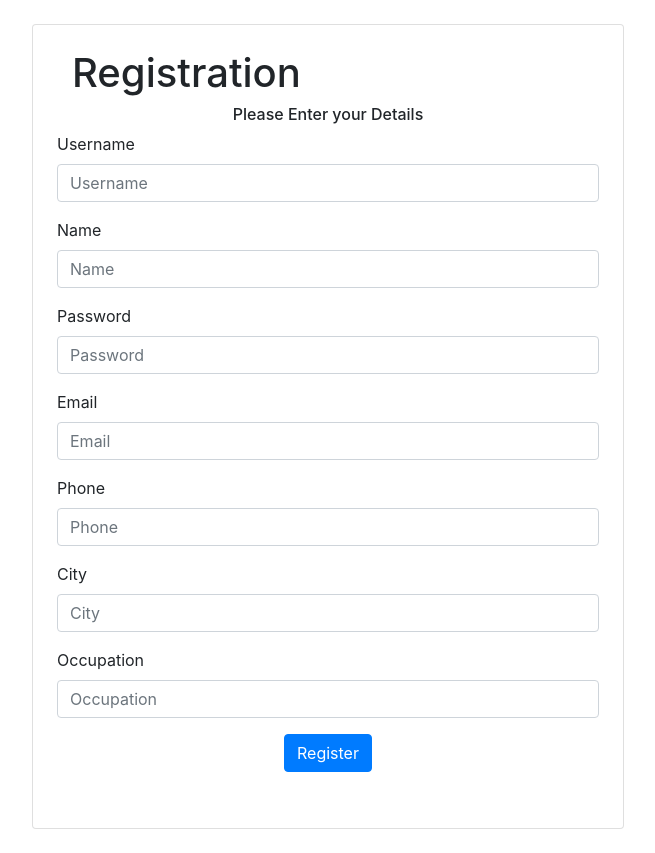
After one commit to RudrThakur/Flask-Blogging-App, a Flask app: page /registrationpage in a window 1280 px wide. The commit adds this page. Shown: the whole page, without its empty margins (312-967 px from the left). Run offline with Flask 2, Linux system fonts and the light colour scheme; some libraries are stand-ins or nearby versions.

Commit message:
added registration functionality

```diff
--- a/src/app.py
+++ b/src/app.py
@@ -22,22 +22,49 @@ def home():
 @app.route('/login', methods=['POST'])
 def login():
 
-    if not (request.form['userid'] or request.form['password']):
+    if not (request.form['username'] or request.form['password']):
         return('Please Fill All the credentials')
 
     else:
 
-        credentialsDB = db.credentials
-        credentialsList = credentialsDB.find_one({'userid': request.form['userid']} and {'password': request.form['password']})
+        usersDB = db.users
+        usersList = usersDB.find_one({'username': request.form['username']} and {'password': request.form['password']})
 
-        if credentialsList is not None:
+        if usersList is not None:
             usersDB = db.users
-            userProfile = usersDB.find_one({'userid': request.form['userid']})
-            session['userid'] = userProfile['userid']
+            userProfile = usersDB.find_one({'username': request.form['username']})
+            session['username'] = userProfile['username']
             session['name'] = userProfile['name']
             return home()
         else:
             return('User Not Found')
+
+@app.route('/register', methods=['POST'])
+def register():
+
+    if not (request.form['username'] and request.form['password'] and request.form['name'] and
+    request.form['email'] and request.form['phone'] and
+    request.form['city'] and request.form['occupation']):
+        return('Please Fill All the credentials')
+
+    else:
+
+        usersDB = db.users
+        usersList = usersDB.find_one({'username': request.form['username']})
+
+        if usersList is None:
+            userProfile = usersDB.insert_one( { 'username': request.form['username'], 'name': request.form['name'],
+            'password': request.form['password'], 'email': request.form['email'], 'phone': request.form['phone'],
+            'city': request.form['city'], 'occupation': request.form['occupation']} )
+            # session['username'] = userProfile['username']
+            # session['name'] = userProfile['name']
+            return home()
+        else:
+            return('Username Already Exists !')
+
+@app.route('/registrationpage', methods=['GET'])
+def registerationpage():
+    return render_template('register.html')
 
 @app.route('/changepassword', methods=['POST'])
 def changePassword():
--- a/src/templates/index.html
+++ b/src/templates/index.html
@@ -18,7 +18,7 @@
                 <a href="/logout" class="btn btn-danger">Logout</a>
             </div>
             <div class="text-left">
-                <a href="javascript:void" data>View Profile</a>
+                <a href="javascript:void">View Profile</a>
             </div>
         </div>
 
@@ -58,7 +58,7 @@
 
             <div class="container m-auto">
                 <ul>
-                    <li>Name : {{</li>
+                    <li>Name : {{ session['name']}}</li>
                 </ul>
             </div>
         </div>
--- a/src/templates/login.html
+++ b/src/templates/login.html
@@ -25,8 +25,8 @@
 
                         <div class="login-form">
                             <div class="form-group">
-                                <label for="username">UserId</label>
-                                <input type="text" class="form-control" value="" placeholder="username" name="userid">
+                                <label for="username">Username</label>
+                                <input type="text" class="form-control" value="" placeholder="username" name="username">
                             </div>
                             <div class="form-group">
                                 <label for="password">Password</label>
@@ -40,6 +40,7 @@
                     </div>
                 </div>
             </form>
+            <a href="/registrationpage">New Here ? Please Register</a>
         </div>
     </div>
 </body>
--- /dev/null
+++ b/src/templates/register.html
@@ -0,0 +1,72 @@
+<html>
+
+<head>
+    <title>
+        Register-Flask
+    </title>
+</head>
+<link rel="stylesheet" href="https://maxcdn.bootstrapcdn.com/bootstrap/4.4.1/css/bootstrap.min.css">
+<script src="https://ajax.googleapis.com/ajax/libs/jquery/3.4.1/jquery.min.js"></script>
+<script src="https://cdnjs.cloudflare.com/ajax/libs/popper.js/1.16.0/umd/popper.min.js"></script>
+<script src="https://maxcdn.bootstrapcdn.com/bootstrap/4.4.1/js/bootstrap.min.js"></script>
+
+<body>
+    <div class="container m-auto p-4 w-50">
+        <div class="card m-auto p-4">
+            <form action="/register" method="POST">
+                <div class="login">
+                    <div class="login-screen">
+                        <div class="app-title container">
+                            <h1>Registration</h1>
+                        </div>
+                        <div class="container m-auto text-center">
+                            <h6>Please Enter your Details</h6>
+                        </div>
+
+                        <div class="login-form">
+                            <div class="form-group">
+                                <label for="username">Username</label>
+                                <input type="text" class="form-control" value="" placeholder="Username" name="username">
+                            </div>
+                            <div class="form-group">
+                                <label for="name">Name</label>
+                                <input type="text" class="form-control" value="" placeholder="Name" name="name">
+                            </div>
+                            <div class="form-group">
+                                <label for="password">Password</label>
+                                <input type="password" class="form-control" value="" placeholder="Password" name="password">
+                            </div>
+                            <div class="form-group">
+                                <label for="email">Email</label>
+                                <input type="email" class="form-control" value="" placeholder="Email"
+                                    name="email">
+                            </div>
+                            <div class="form-group">
+                                <label for="password">Phone</label>
+                                <input type="text" class="form-control" value="" placeholder="Phone"
+                                    name="phone">
+                            </div>
+                            <div class="form-group">
+                                <label for="password">City</label>
+                                <input type="text" class="form-control" value="" placeholder="City"
+                                    name="city">
+                            </div>
+                            <div class="form-group">
+                                <label for="password">Occupation</label>
+                                <input type="text" class="form-control" value="" placeholder="Occupation"
+                                    name="occupation">
+                            </div>
+                            <div class="container text-center m-auto">
+                                <div class="form-group">
+                                    <input type="submit" value="Register" class="btn btn-primary">
+                                </div>
+                            </div>
+                        </div>
+                    </div>
+                </div>
+            </form>
+        </div>
+    </div>
+</body>
+
+</html>
```
